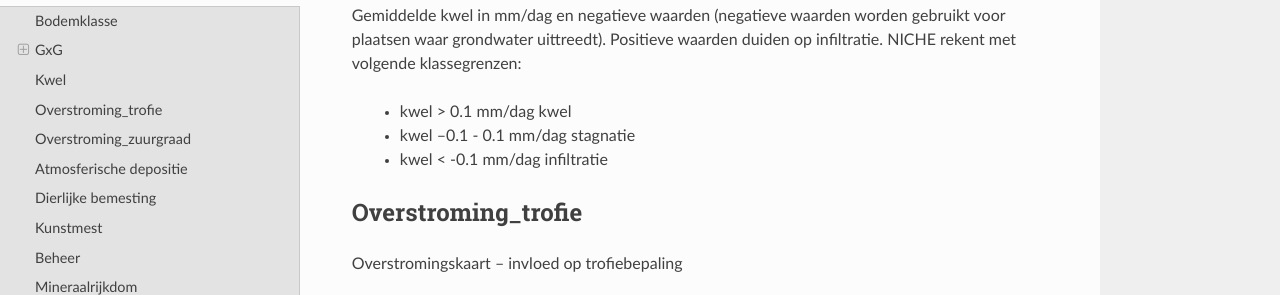
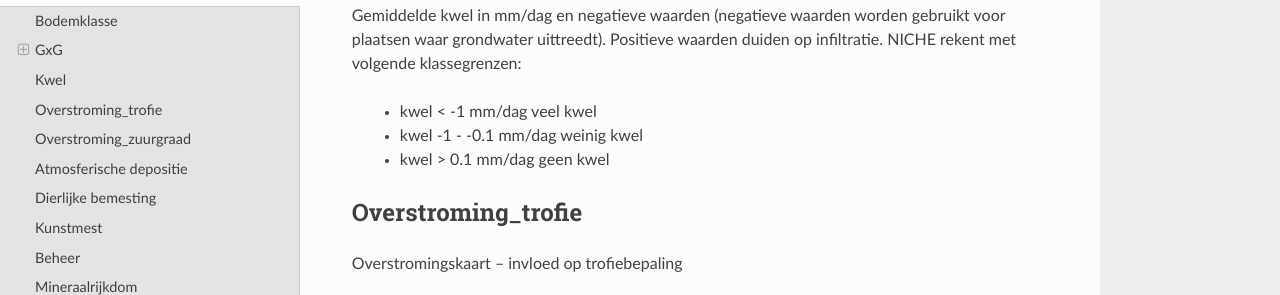
Before and after one commit to inbo/niche_vlaanderen, a Sphinx documentation site: the page built from docs/invoer.rst, in a window 1280 px wide and 900 px high, scrolled down 1444 px. Shown: the part 156-451 px from the top of the window. Built offline with Sphinx 7.4.7 and the Read the Docs theme 2.0.0, drawn with Linux system fonts in a browser that asks for light colours.

Commit message:
Update documentation for sepage (closes #9)

```diff
--- a/docs/invoer.rst
+++ b/docs/invoer.rst
@@ -67,9 +67,9 @@ Kwel
 Gemiddelde kwel in mm/dag en negatieve waarden (negatieve waarden worden gebruikt voor plaatsen waar grondwater uittreedt). Positieve waarden duiden op infiltratie.
 NICHE rekent met volgende klassegrenzen:
 
- * kwel > 0.1 mm/dag kwel
- * kwel –0.1 ‐ 0.1 mm/dag stagnatie
- * kwel < ‐0.1 mm/dag infiltratie
+ * kwel < -1 mm/dag veel kwel
+ * kwel -1 - -0.1 mm/dag weinig kwel
+ * kwel > 0.1 mm/dag geen kwel
 
 .. _overstroming_trofie:
 
```
Also changed, not shown: 1 other file.
